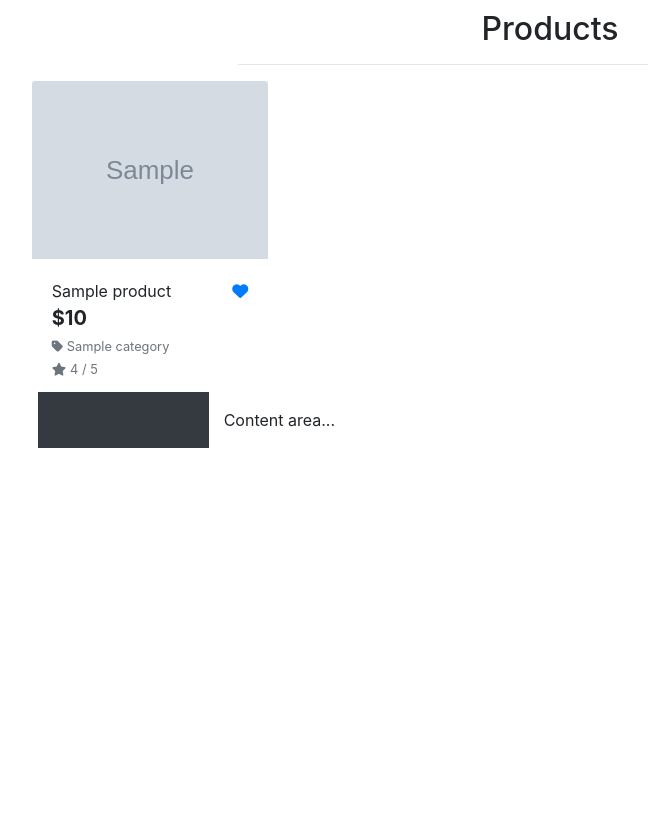
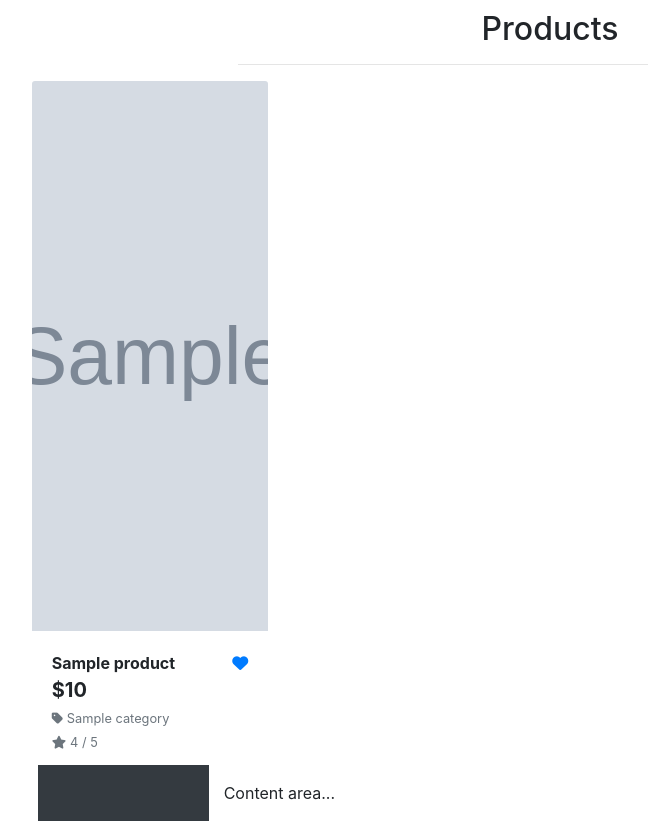
Before and after one commit to AdrianaSchmit/Stockholm_Garden, a Django app: template products/templates/products/products.html in a window 1280 px wide. Shown: the part 186-1007 px from the top of the page, without its empty margins (90-738 px from the left). Before the commit the page ends 634 px from the top, so only its background shows below. Run offline with Django 3.2, Linux system fonts and the light colour scheme; the template is opened without the code that fills it: most values are stand-ins (such as "Sample title", 1, 10 or a date in 2020); grey boxes marked "Sample" are stand-in pictures; some libraries are stand-ins or nearby versions.

Commit message:
Updated products template

```diff
--- a/products/templates/products/products.html
+++ b/products/templates/products/products.html
@@ -36,7 +36,7 @@
                                 {% endif %}
                                 <div class="card-body pb-0">
                                         <div class=" d-flex justify-content-between">
-                                            <div>{{ product.name }} </div>
+                                            <div class="font-weight-bold">{{ product.name }} </div>
                                             <div><a href="">  <i class="fas fa-heart "></i> </a></div>
                                         </div>
 
--- a/static/css/base.css
+++ b/static/css/base.css
@@ -129,11 +129,7 @@ html {
     z-index: -1;
 }
 
-img {
-    width: 200px;
-    height: 200px;
-    object-fit: cover;
-}
+
 
 
 
@@ -151,6 +147,12 @@ img {
 .btn-outline-black:focus {
     background: black;
     color: white !important;
+}
+
+
+
+.card img{
+ height: 550px;
 }
 
 
--- a/templates/base.html
+++ b/templates/base.html
@@ -46,7 +46,7 @@
     <header class="fixed-top">
 
         <!--First navbar-->
-        <nav class="navbar navbar-expand-lg  navbar-light navbar-static-top plantsnav" style="background-color : rgba(0,0, 0, 10%);">
+        <nav class="navbar navbar-expand-lg  navbar-light plantsnav" style="background-color : rgba(0,0, 0, 10%);">
 
 
             <ul class="navbar-nav mr-auto navbar-brand mb-0 h1">
@@ -116,7 +116,7 @@
 
 
         <!--Second navbar-->
-        <nav class="navbar navbar-expand-lg navbar-light navbar-static-top plantsnav" id="secondnav" style="border-top: 2px solid black; background-color: rgba(0,0, 0, 10%);">
+        <nav class="navbar navbar-expand-lg navbar-light  plantsnav" id="secondnav" style="border-top: 2px solid black; background-color: rgba(0,0, 0, 10%);">
 
 
 
```
